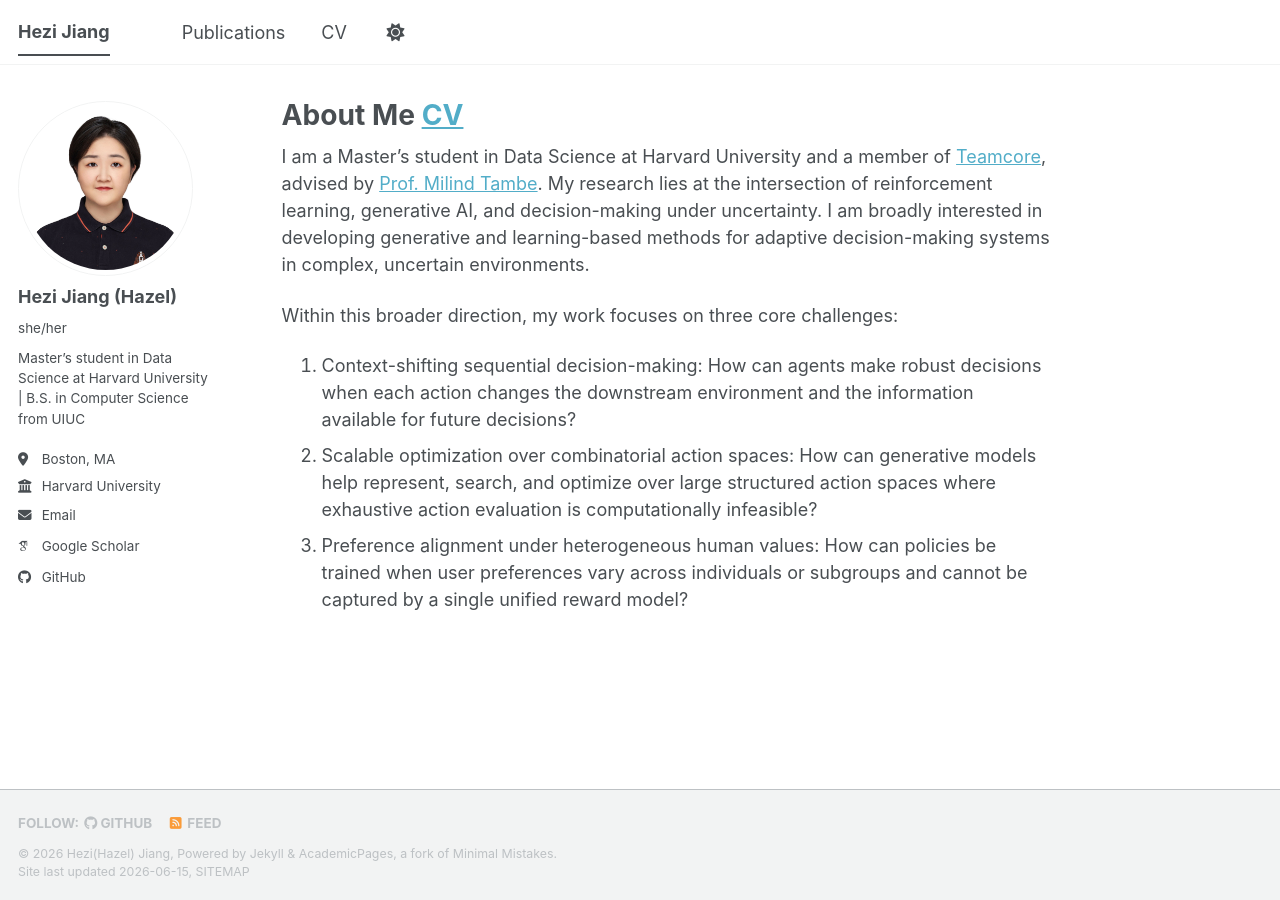
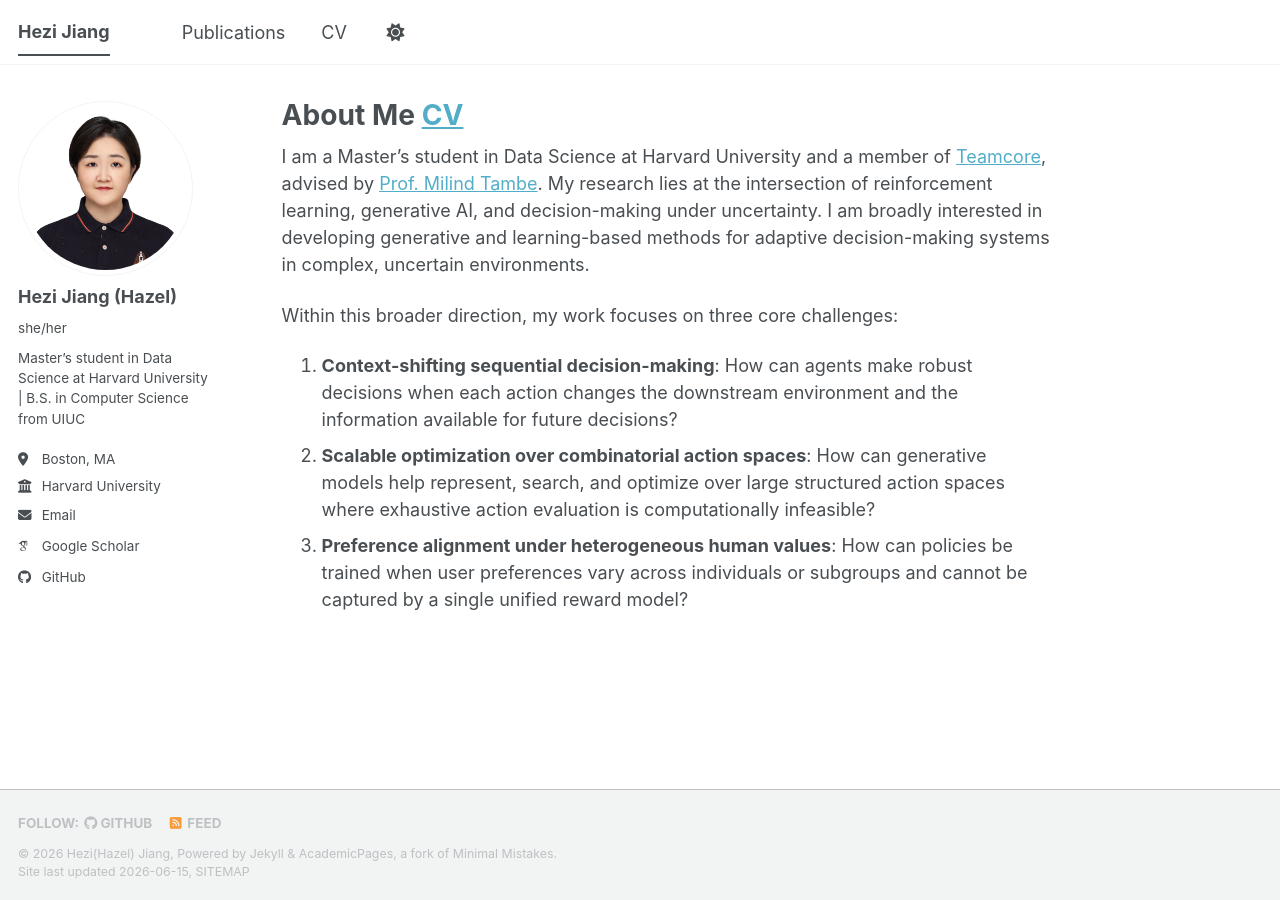
Before and after one commit to Hezi519/Hezi519.github.io, a Jekyll site: the page built from _pages/about.md, in a window 1280 px wide. Built offline with Jekyll 4.4.1, drawn with Linux system fonts in a browser that asks for light colours; some web fonts are replaced; a script bundle is joined from its source files by our own code; library files that are not in the unit come from our copies.

Commit message:
Update about.md

```diff
--- a/_pages/about.md
+++ b/_pages/about.md
@@ -11,6 +11,6 @@ I am a Master’s student in Data Science at Harvard University and a member of
 
 Within this broader direction, my work focuses on three core challenges:
 
-1. Context-shifting sequential decision-making: How can agents make robust decisions when each action changes the downstream environment and the information available for future decisions?
-1. Scalable optimization over combinatorial action spaces: How can generative models help represent, search, and optimize over large structured action spaces where exhaustive action evaluation is computationally infeasible?
-1. Preference alignment under heterogeneous human values: How can policies be trained when user preferences vary across individuals or subgroups and cannot be captured by a single unified reward model?
+1. **Context-shifting sequential decision-making**: How can agents make robust decisions when each action changes the downstream environment and the information available for future decisions?
+1. **Scalable optimization over combinatorial action spaces**: How can generative models help represent, search, and optimize over large structured action spaces where exhaustive action evaluation is computationally infeasible?
+1. **Preference alignment under heterogeneous human values**: How can policies be trained when user preferences vary across individuals or subgroups and cannot be captured by a single unified reward model?
```
